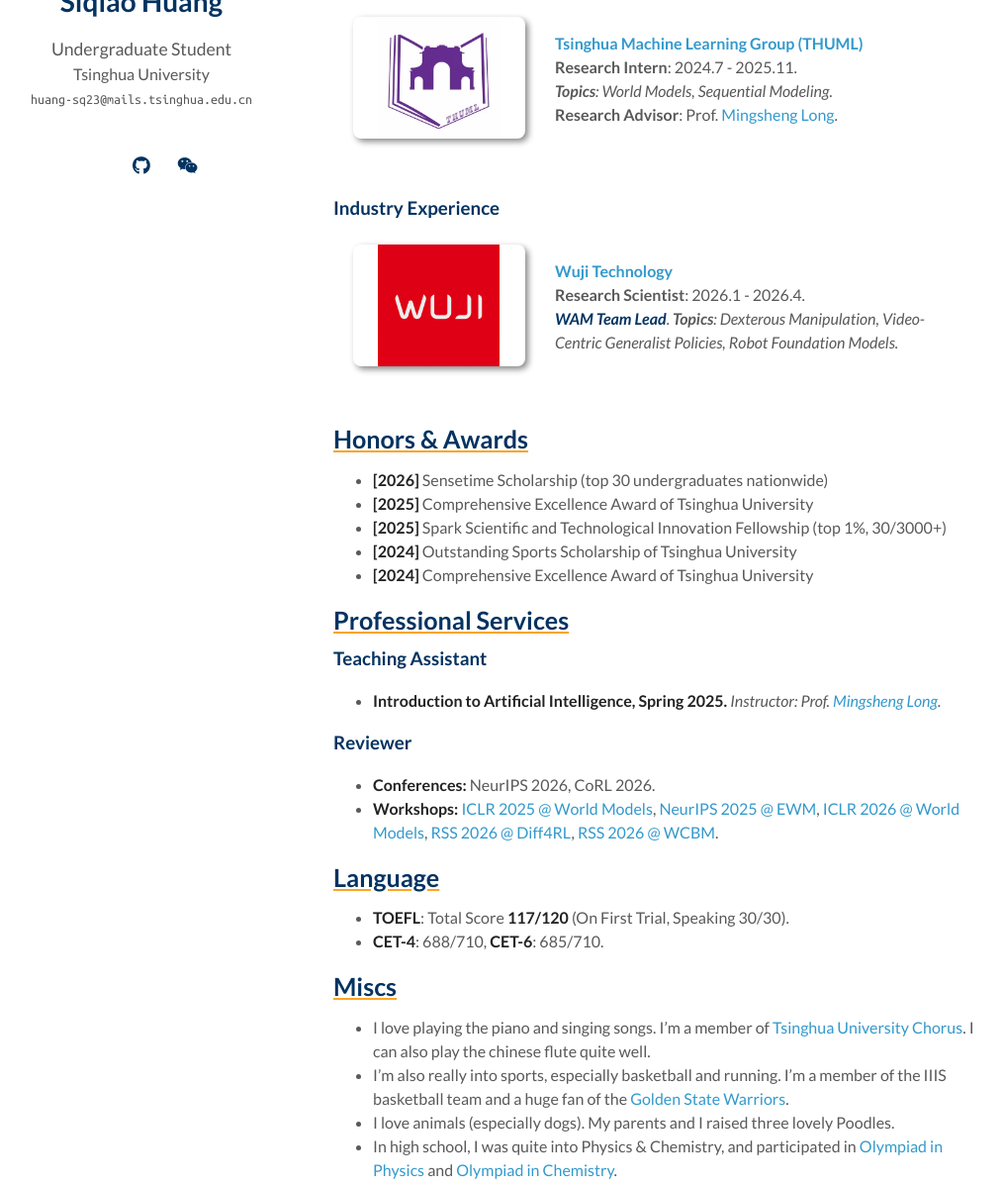
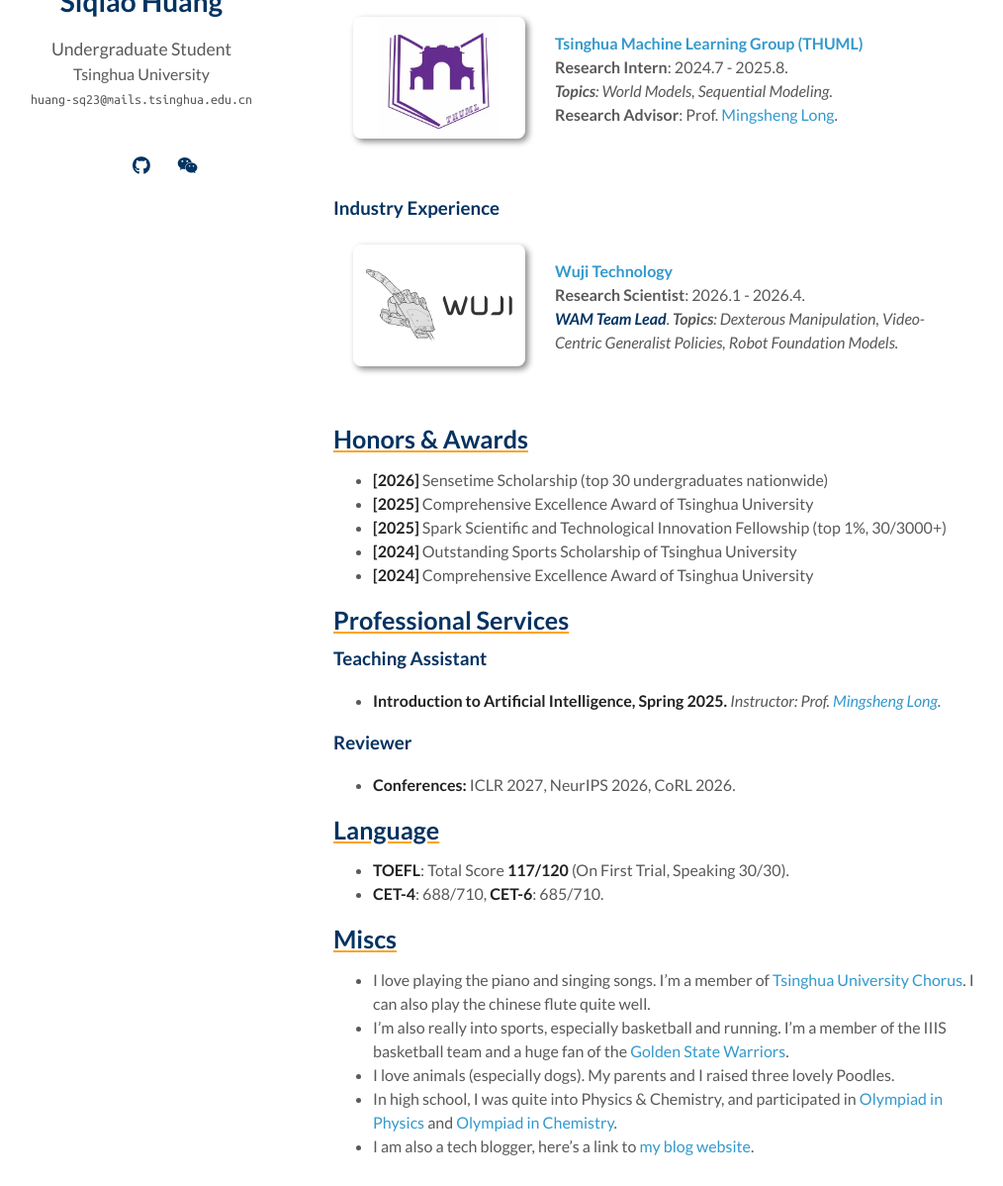
Before and after one commit to knightnemo/knightnemo.github.io, a Jekyll site: the page built from index.md, in a window 1280 px wide and 1400 px high, scrolled down 2701 px. Shown: the part 202-1400 px from the top of the window at 99% size, without its empty margins (133-1147 px from the left). Built offline with Jekyll 4.4.1, drawn with Linux system fonts in a browser that asks for light colours; a style sheet for code colours, icons or effects is not loaded; our own code applies the rules of GitHub Pages for plain Markdown files; some of the changed text lies outside the part shown.

Commit message:
Replace Wuji logo with hand + wordmark lockup; content fixes
- assets/img/wuji.svg: new Wuji logo — official dexterous-hand line art
  paired with the vector WUJI wordmark, composed as one self-contained SVG
  (hand embedded as base64, wordmark kept as paths). 9% horizontal padding
  so it doesn't run edge to edge in the 165x123 teaser box.
- industry_experience.yml: point Wuji entry at the new SVG.
- academic_experience.yml: correct THUML end date to 2025.8.
- index.md: fix "thinking a lot by" -> "about"; add ICLR 2027 to Reviewer
  and comment out the workshop list.

Co-Authored-By: Claude Opus 5 <noreply@anthropic.com>

```diff
--- a/_data/academic_experience.yml
+++ b/_data/academic_experience.yml
@@ -17,5 +17,5 @@ academic:
   - title: "Tsinghua Machine Learning Group (THUML)"
     image: ./assets/img/thuml.png
     description: "<i><b>Topics</b>: World Models, Sequential Modeling.</i><br> <b>Research Advisor</b>: Prof. <a href='https://ise.thss.tsinghua.edu.cn/~mlong/'>Mingsheng Long</a>."
-    time: "<b>Research Intern</b>: 2024.7 - 2025.11."
+    time: "<b>Research Intern</b>: 2024.7 - 2025.8."
     page: https://github.com/thuml
--- a/_data/industry_experience.yml
+++ b/_data/industry_experience.yml
@@ -2,7 +2,7 @@ industry:
   # Add your industry experience here
   # Example:
   - title: "Wuji Technology"
-    image: ./assets/img/wuji.png
+    image: ./assets/img/wuji.svg
     description: '<i><b style="color: #043361 !important;">WAM Team Lead</b></i>. <i><b>Topics</b>: Dexterous Manipulation, Video-Centric Generalist Policies, Robot Foundation Models.</i>'
     time: "<b>Research Scientist</b>: 2026.1 - 2026.4."
     page: https://wuji.tech
--- a/index.md
+++ b/index.md
@@ -140,8 +140,8 @@ Recently, I am been thinking a lot by **adaptation / self-improvement of robot p
 - **Introduction to Artificial Intelligence, Spring 2025.**<em> Instructor: Prof. [Mingsheng Long](http://ise.thss.tsinghua.edu.cn/~mlong/).</em>
 
 ### Reviewer
-- **Conferences:** NeurIPS 2026, CoRL 2026.
-- **Workshops:** [ICLR 2025 @ World Models](https://sites.google.com/view/worldmodel-iclr2025/), [NeurIPS 2025 @ EWM](https://embodied-world-models.github.io), [ICLR 2026 @ World Models](https://sites.google.com/view/iclr-2026-workshop-world-model/home), [RSS 2026 @ Diff4RL](https://rss2026-diffusion-robot-learning.github.io/), [RSS 2026 @ WCBM](https://wcbm-workshop.github.io/).
+- **Conferences:** ICLR 2027, NeurIPS 2026, CoRL 2026.
+<!--- - **Workshops:** [ICLR 2025 @ World Models](https://sites.google.com/view/worldmodel-iclr2025/), [NeurIPS 2025 @ EWM](https://embodied-world-models.github.io), [ICLR 2026 @ World Models](https://sites.google.com/view/iclr-2026-workshop-world-model/home), [RSS 2026 @ Diff4RL](https://rss2026-diffusion-robot-learning.github.io/), [RSS 2026 @ WCBM](https://wcbm-workshop.github.io/). --->
 
 ## Language
 - **TOEFL**: Total Score **117/120** (On First Trial, Speaking 30/30).
```
Also changed, not shown: other parts of index.md (+1 -1 lines), assets/img/wuji.svg (added).
